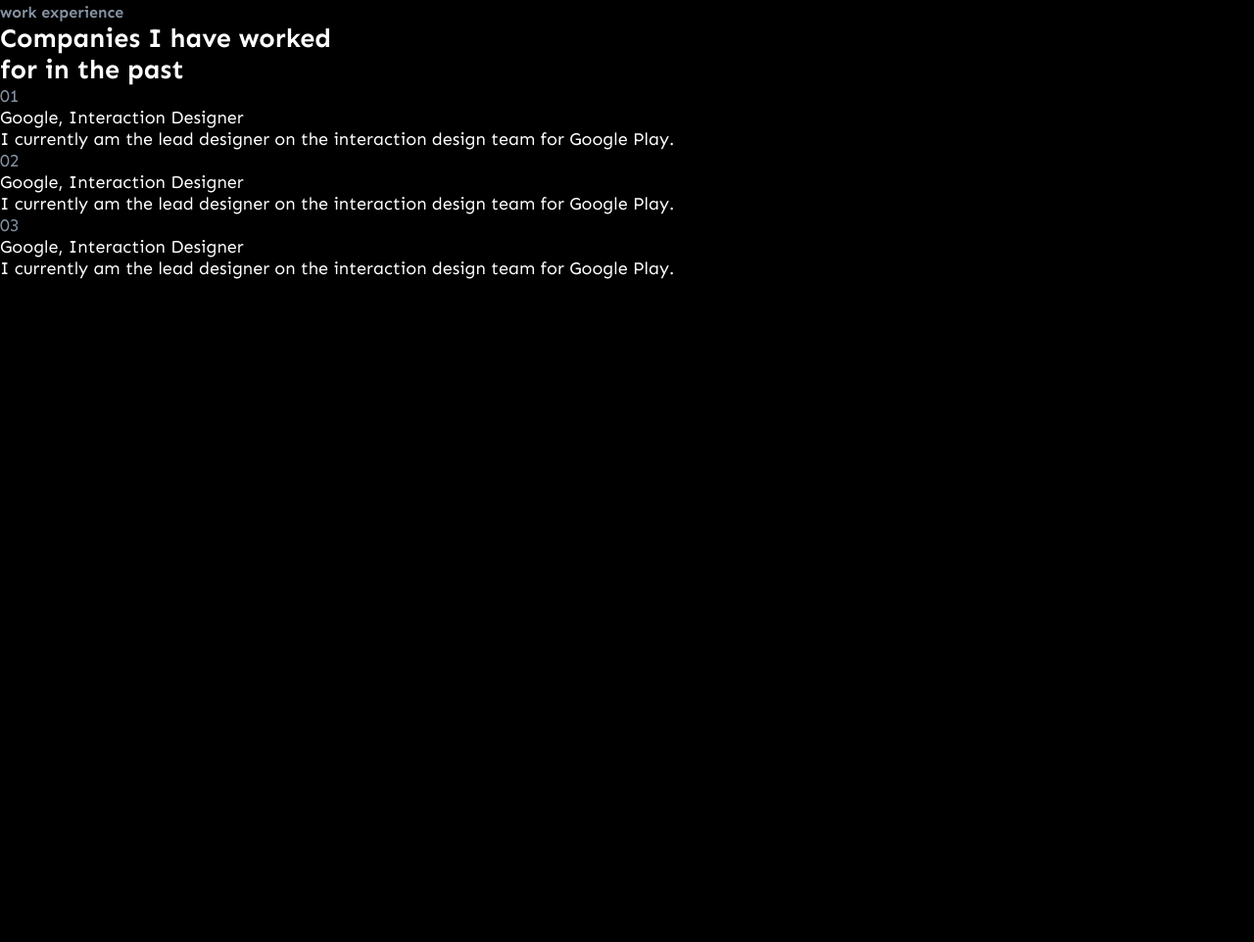
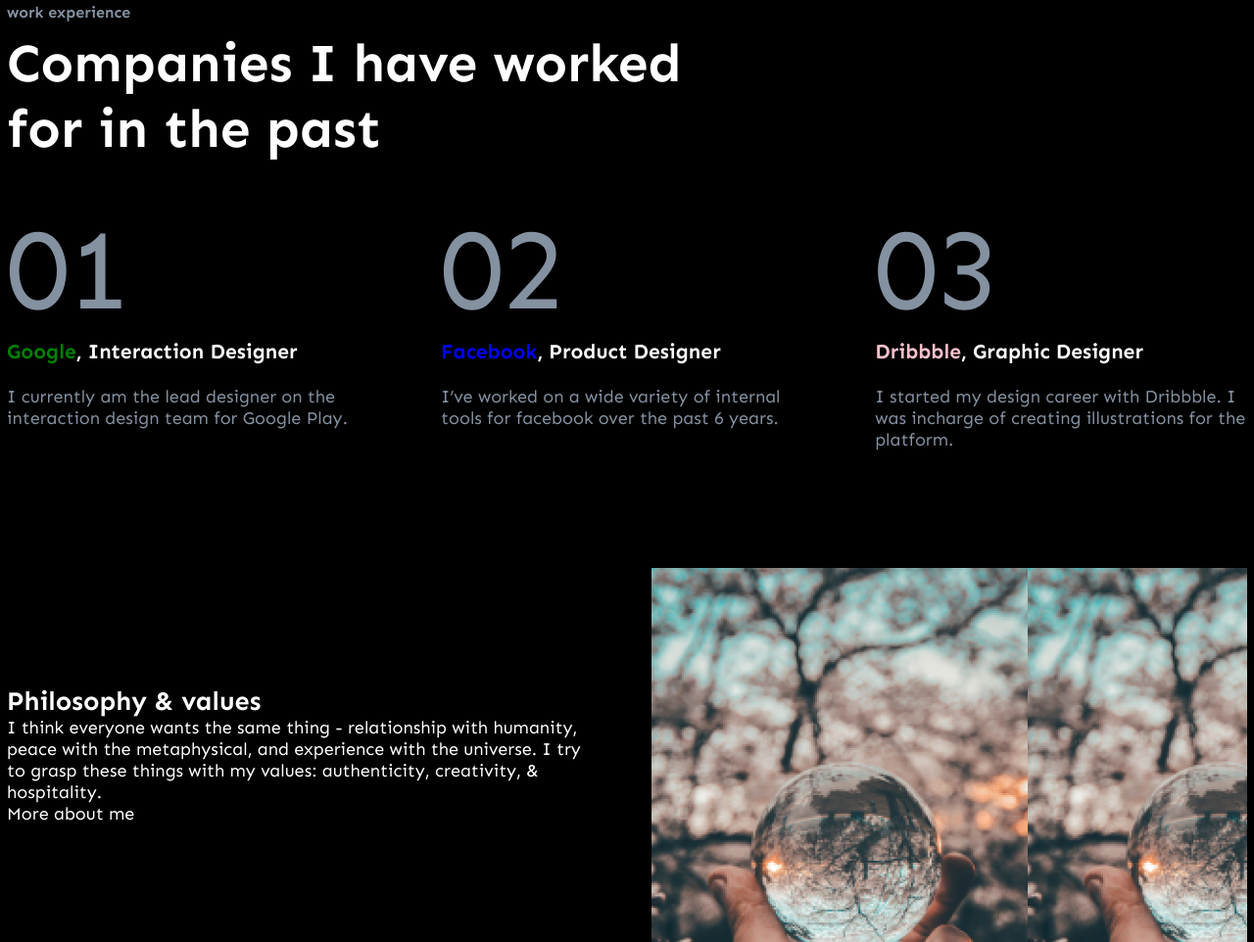
Before and after one commit to Fugu04/Robin.W, a plain HTML site: page index.html in a window 1280 px wide. Shown: the part 1104-2066 px from the top of the page at 98% size. Before the commit the page ends 1509 px from the top, so only its background shows below. Drawn offline with Linux system fonts and the light colour scheme.

Commit message:
верстаю блок philosophi

```diff
--- /dev/null
+++ b/css/adaptive.css
@@ -0,0 +1,12 @@
+@media screen and (max-width: 768px) {
+    .header__menu{
+        display: none;
+    }
+    .worked__companies{
+        flex-direction: column;
+    }
+    .worked__container{
+    padding: 0 15px;
+  }
+
+}
--- a/css/main.css
+++ b/css/main.css
@@ -33,13 +33,16 @@ body{
 }
 
 .container{
-    max-width: 1296px;
+    max-width: 1266px;
     margin: 0 auto;
+
 }
 
 /* header */
 
 .header{
+    position: relative;
+    z-index: 10;
 
 }
 
@@ -91,11 +94,11 @@ body{
     width: 50%;
     height: 50%;
     margin-top: 150px;
+    z-index: 2;
 }
 
 .hero__img img{
     width: 110%;
-
 }
 
 
@@ -104,10 +107,14 @@ body{
     max-width: 738px;
     padding: 225px 15px;
     background: var(--accent--color);
-    z-index: -1;
 }
 
-.hero__content{}
+.hero__content{
+    position: relative;
+    z-index: 3;
+}
+
+
 
 
 
@@ -115,7 +122,6 @@ body{
     font-size: 78px;
     font-weight: 700;
     margin-bottom: 32px;
-    z-index: 2;
 }
 
 .hero__title span{
@@ -136,3 +142,66 @@ body{
     font-size: 16px;
     font-weight: 700;
 }
+
+.worked__title{
+    font-size: 55px;
+    font-weight: 700;
+    margin-top: 8px;
+}
+
+.worked__companies{
+    display: flex;
+    justify-content: space-between;
+    margin-top: 40px;
+}
+
+.companies__item{
+    flex: 0 1 30%;
+}
+
+.companies__number{
+    font-size: 117px;
+}
+
+.companies__name{
+    font-size: 24px;
+    font-weight: 700;
+}
+
+.green{
+    color: green;
+}
+
+.blue{
+    color: blue;
+}
+
+.pink{
+    color: pink;
+}
+
+
+.companies__text{
+    color: var(--text-blue);
+    margin-top: 22px;
+}
+
+
+/* philosophy */
+
+.philosophy__container{
+    display: flex;
+    justify-content: space-between;
+}
+
+.philosophy__left{
+    padding: 120px 0;
+    flex-basis: 48%;
+}
+
+.philosophy__right{
+    flex-basis: 48%;
+    background: url('../img/1.jpg') ;
+    object-fit: fill;
+
+}
--- a/index.html
+++ b/index.html
@@ -5,6 +5,7 @@
     <meta name="viewport" content="width=device-width, initial-scale=1.0">
     <title>Robin.W</title>
     <link rel="stylesheet" href="./css/main.css">
+    <link rel="stylesheet" href="./css/adaptive.css">
     <link rel="preconnect" href="https://fonts.googleapis.com">
 <link rel="preconnect" href="https://fonts.gstatic.com" crossorigin>
 <link href="https://fonts.googleapis.com/css2?family=Sen:wght@400..800&display=swap" rel="stylesheet">
@@ -39,7 +40,6 @@
         </section>
     </main>
 
-
     <section class="worked">
         <div class="worked__container container">
             <span class="worked__span span">work experience</span>
@@ -47,21 +47,32 @@
             <div class="worked__companies">
                 <div class="companies__item">
                     <span class="companies__number span">01</span>
-                    <p class="componies__name">Google, Interaction Designer</p>
+                    <h3 class="componies__name "><span class="green">Google</span>, Interaction Designer</h3>
                     <p class="companies__text">I currently am the lead designer on the interaction design team for Google Play.</p>
                 </div>
                 <div class="companies__item">
                     <span class="companies__number span">02</span>
-                    <p class="componies__name">Google, Interaction Designer</p>
-                    <p class="companies__text">I currently am the lead designer on the interaction design team for Google Play.</p>
+                    <h3 class="componies__name "><span class="blue">Facebook</span>, Product Designer</h3>
+                    <p class="companies__text">I’ve worked on a wide variety of internal tools for facebook over the past 6 years.</p>
                 </div>
                 <div class="companies__item">
                     <span class="companies__number span">03</span>
-                    <p class="componies__name">Google, Interaction Designer</p>
-                    <p class="companies__text">I currently am the lead designer on the interaction design team for Google Play.</p>
+                    <h3 class="componies__name "><span class="pink">Dribbble</span>, Graphic Designer</h3>
+                    <p class="companies__text">I started my design career with Dribbble. I was incharge of creating illustrations for the platform.</p>
                 </div>
             </div>
         </div>
     </section>
+
+    <section class="philosophy">
+        <div class="philosophy__container container">
+            <div class="philosophy__left">
+                <h2 class="philosophy__title title">Philosophy & values</h2>
+                <p>I think everyone wants the same thing - relationship with humanity, peace with the metaphysical, and experience with the universe. I try to grasp these things with my values: authenticity, creativity, & hospitality.</p>
+                <a href="#" class="philosophy__link">More about me</a>
+            </div>
+            <div class="philosophy__right"></div>
+        </div>
+    </section>
 </body>
 </html>
```
Also changed, not shown: img/1.jpg (added).
